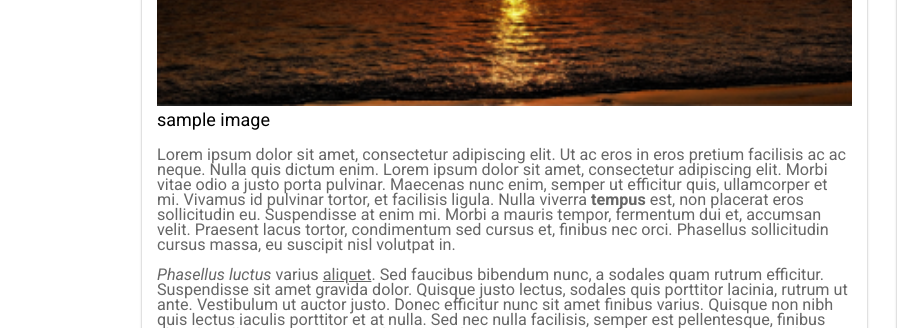
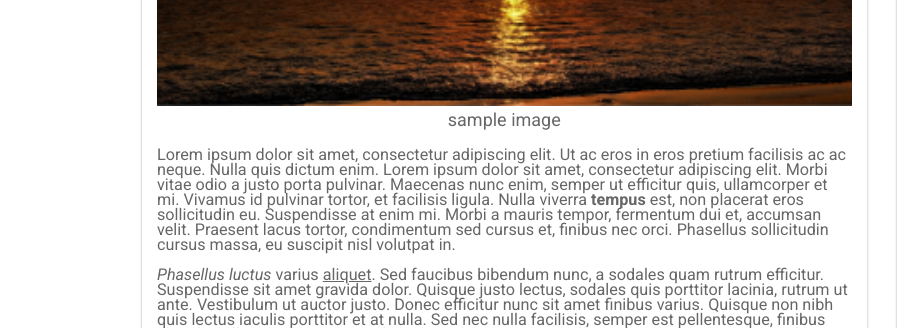
Before and after one commit to timelord666/udacity_blog, a plain HTML site: page static/post.html in a window 1280 px wide. Shown: the part 472-800 px from the top of the page, 0-922 px from the left. Drawn offline with Linux system fonts and the light colour scheme.

Commit message:
styles for figcaption

```diff
--- a/static/css/style.css
+++ b/static/css/style.css
@@ -13,6 +13,11 @@ html {
     font-family: 'Roboto', sans-serif;
 
     font-size: 18px;
+}
+
+figcaption {
+    color: var(--text);
+    text-align: center;
 }
 
 :root {
```
